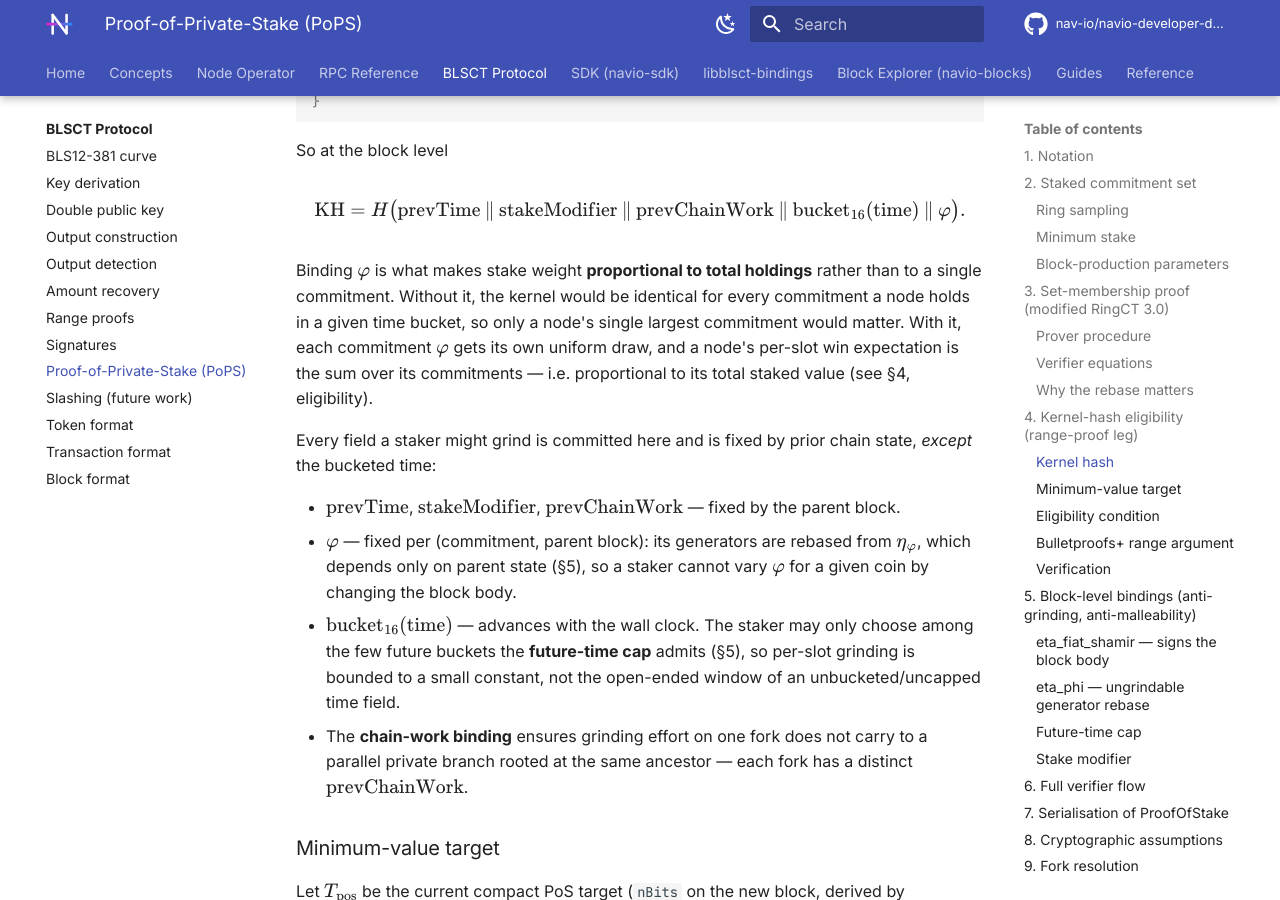
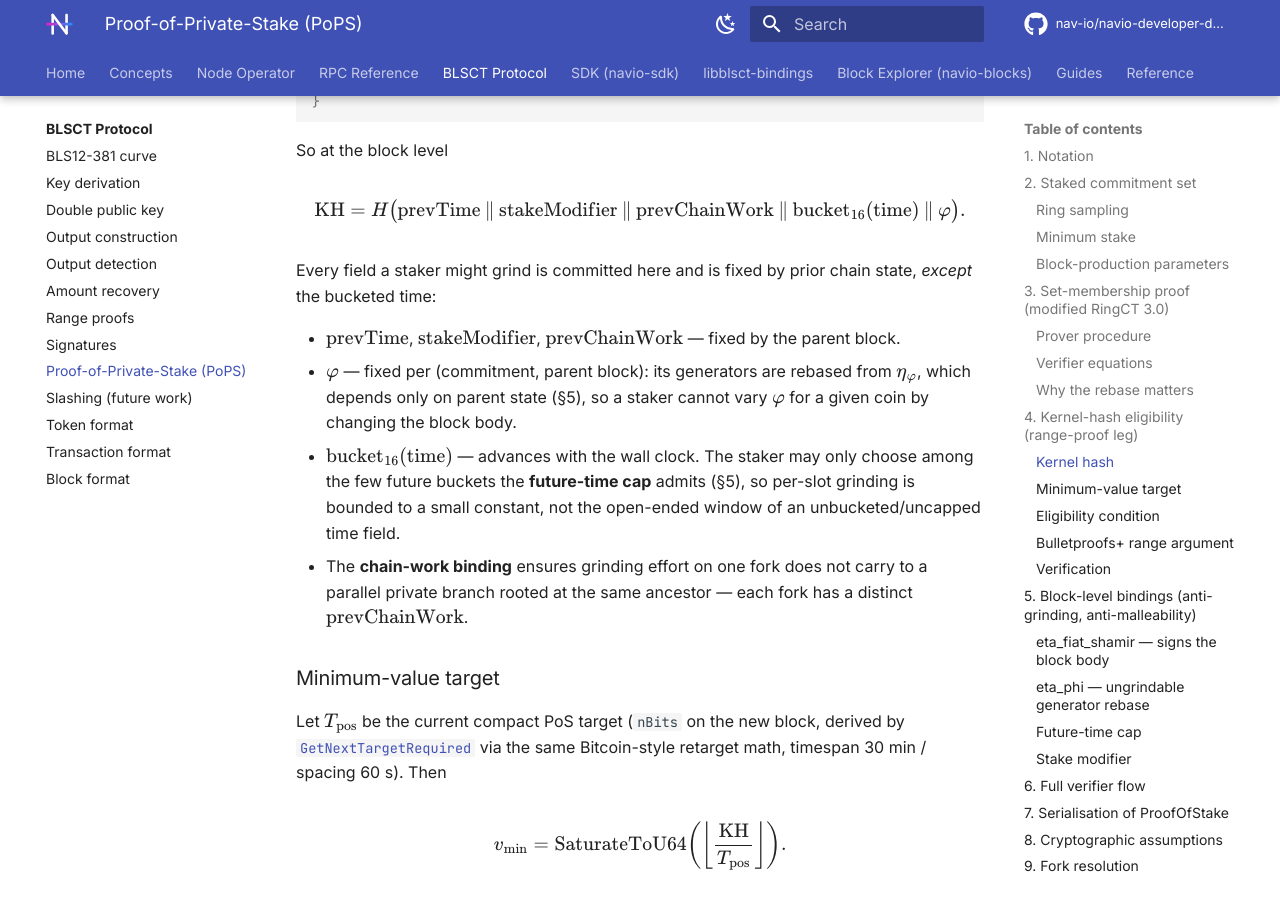
Before and after one commit to nav-io/navio-developer-docs, an MkDocs documentation site: the page built from docs/blsct/pops.md, in a window 1280 px wide and 900 px high, scrolled down 8012 px. Built offline with MkDocs 1.6.1 and Material for MkDocs 9.7.7, drawn with Linux system fonts in a browser that asks for light colours; comment, search, counter and statistics services are not loaded; the version menu is left out; some of the changed text lies outside the part shown.

Commit message:
Refine BLSCT documentation on stake weight and locked supply visibility

```diff
--- a/docs/blsct/pops.md
+++ b/docs/blsct/pops.md
@@ -262,8 +262,6 @@
 \text{KH} = H\bigl(\text{prevTime} \mathbin\Vert \text{stakeModifier} \mathbin\Vert \text{prevChainWork} \mathbin\Vert \text{bucket}_{16}(\text{time}) \mathbin\Vert \varphi\bigr).
 $$
 
-Binding $\varphi$ is what makes stake weight **proportional to total holdings** rather than to a single commitment. Without it, the kernel would be identical for every commitment a node holds in a given time bucket, so only a node's single largest commitment would matter. With it, each commitment $\varphi$ gets its own uniform draw, and a node's per-slot win expectation is the sum over its commitments — i.e. proportional to its total staked value (see §4, eligibility).
-
 Every field a staker might grind is committed here and is fixed by prior chain state, *except* the bucketed time:
 
 -   $\text{prevTime}$, $\text{stakeModifier}$, $\text{prevChainWork}$ — fixed by the parent block.
@@ -483,7 +481,7 @@
 | Staker **identity** on a given block                | Hidden (set-membership proof)                                |
 | Linkage **across** blocks by the same staker        | Hidden (DDH-protected $\varphi$ rebase per block)            |
 | Total **number of active stakers**                  | Publicly visible (size of `stakedCommitments` set)           |
-| Total **locked supply**                             | Publicly visible (sum over OP_LOCKSTAKE outputs' commitments is hidden, but count of staked outputs is not) |
+| Total **locked supply**                             | Publicly hidden (sum over OP_LOCKSTAKE outputs' commitments is hidden, but can be inferred through extapolation of your own node staking yield) |
 | **Double-staking** protection                       | Enforced by UTXO set — a locked commitment is spent once it leaves the set, preventing a proof that reuses it against a later block (the commitment will no longer appear in $\mathbf{Y}$). |
 | **Grinding** (forging extra lottery draws)           | All kernel/ring inputs are seeded from fixed parent state except a bucketed time bounded by a 96 s future cap (§5, §12.2). A staker reaches ~6 kernels per slot, not an open-ended sweep; $\varphi$ and the ring cannot be ground at all. Stake weight stays proportional to total holdings. |
 | **Long-range attacks**                              | Mitigated by weak-subjectivity checkpoints (paper §9 security considerations) — standard PoS-style assumption. |
```
